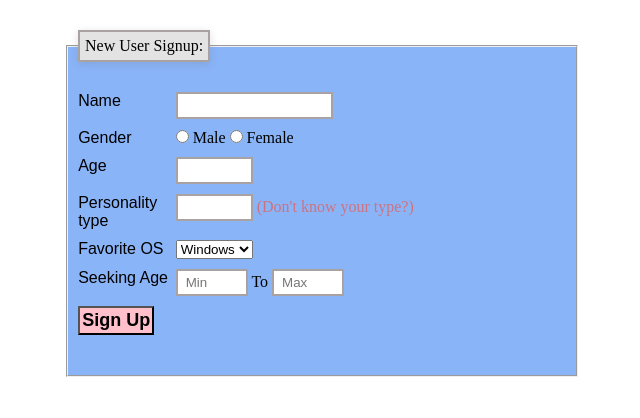
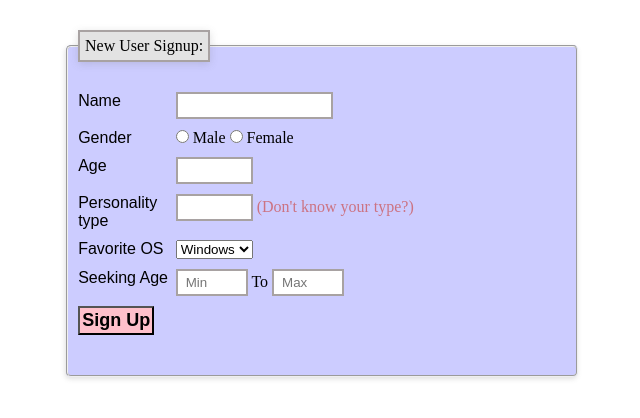
Before and after one commit to sambasallah/HTLMForm, a plain HTML site: page index.html in a window 1280 px wide. Shown: the whole page, without its empty margins (318-958 px from the left). Drawn offline with Linux system fonts and the light colour scheme.

Commit message:
added changes

```diff
--- a/css/style.css
+++ b/css/style.css
@@ -16,7 +16,9 @@ html,body {
 
 #container fieldset {
     padding: 30px 0px;
-    background-color: rgb(138, 180, 248);
+    background-color: #CCCCFF;
+    border-radius: 5px;
+    box-shadow: -1px 2px 5px rgba(99, 99, 99, 0.2);
 }
 
 
```
